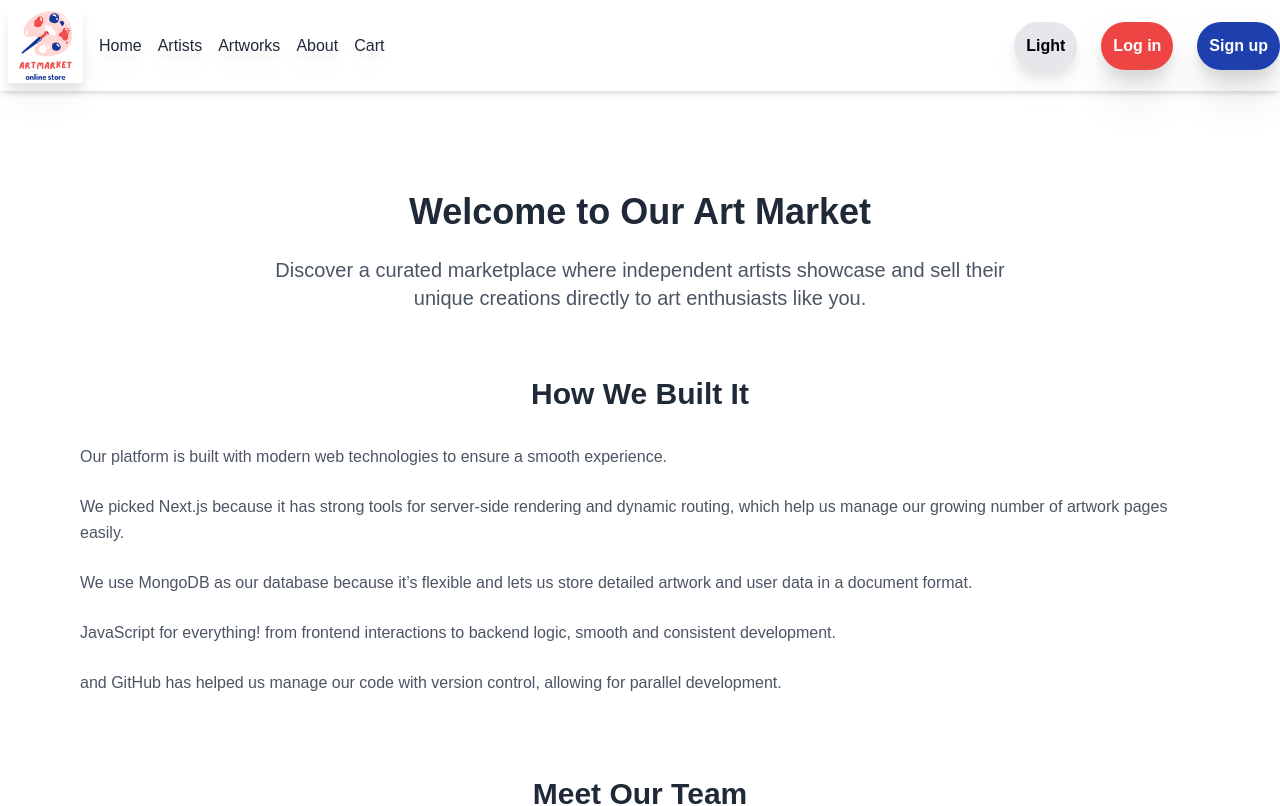
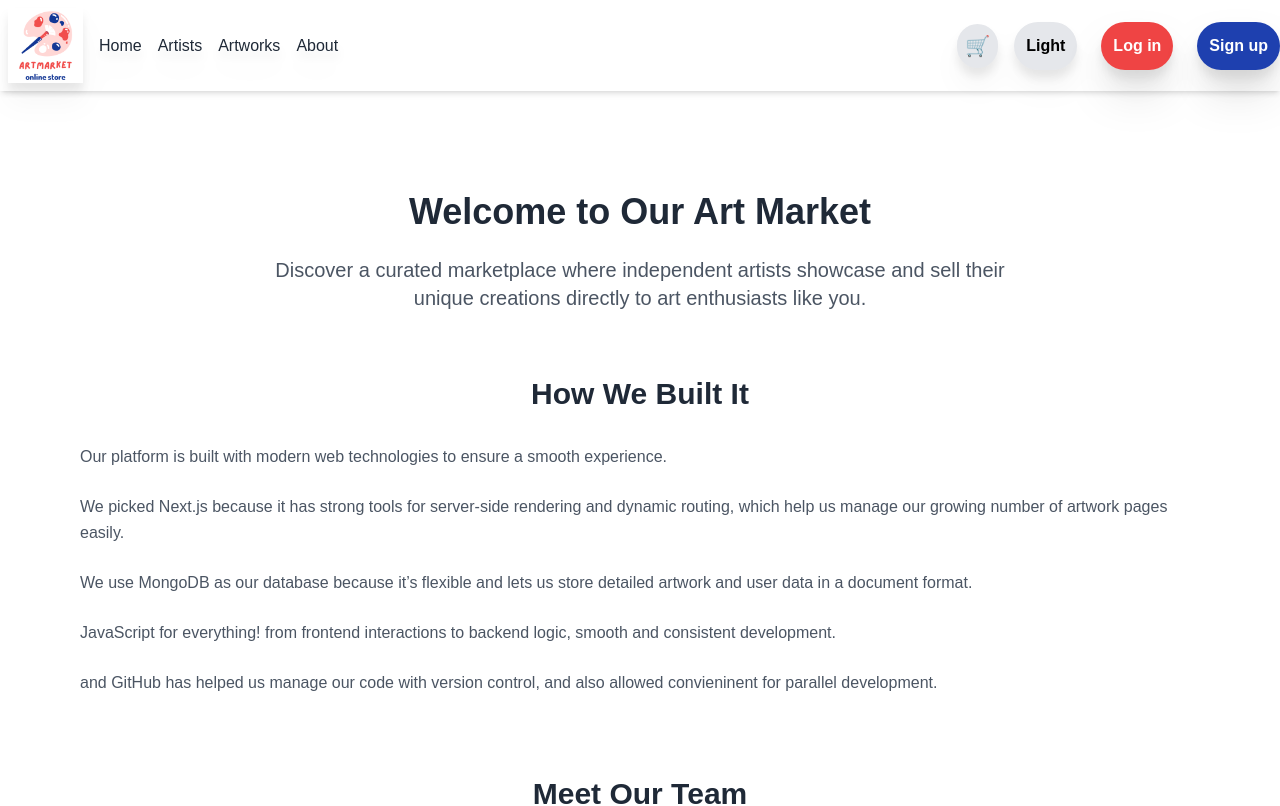
Before and after one commit to SagiYosofov/ArtMarketNextJs, a Next.js app: page /About in a window 1280 px wide. Shown: the top 806 px of the page. Built offline with nearby package versions, Linux system fonts and the light colour scheme; no server answers; the database is empty.

Commit message:
cart feedback

```diff
--- a/app/About/page.jsx
+++ b/app/About/page.jsx
@@ -38,7 +38,7 @@ const AboutPage = () => {
 
 
           <p className="leading-relaxed">
-          and GitHub has helped us manage our code with version control, allowing for parallel development.
+          and GitHub has helped us manage our code with version control, and also allowed convieninent for parallel development.
           </p>
         </div>
       </div>
--- a/app/Artworks/[artworkID]/page.jsx
+++ b/app/Artworks/[artworkID]/page.jsx
@@ -60,6 +60,8 @@ export default function ArtworkPage({ params }) {
       // Add complete artwork object to cart
       const updatedCart = [...existingCart, artworkToAdd];
       localStorage.setItem('artGalleryCart', JSON.stringify(updatedCart));
+      window.dispatchEvent(new Event('cartUpdate'));
+
 
       setAddedToCart(true);
       setTimeout(() => {
--- a/app/Cart/page.jsx
+++ b/app/Cart/page.jsx
@@ -51,6 +51,9 @@ const CartPage = () => {
         .filter(item => item.id !== itemId)
         .reduce((sum, item) => sum + parseFloat(item.price), 0);
       setTotalSum(newTotal);
+
+      // Dispatch custom event to notify of cart update
+      window.dispatchEvent(new Event('cartUpdate'));
     } catch (err) {
       console.error('Error removing item from cart:', err);
     }
--- a/app/layout.jsx
+++ b/app/layout.jsx
@@ -3,11 +3,13 @@ import "../styles/globals.css";
 import { UserProvider } from "../context/UserContext";
 import { DataProvider } from '@/context/DataContext';
 import Nav from '@/components/Nav';
+import { CartProvider } from "../context/CartContext";
 
 export default function RootLayout({ children }) {
   return (
     <html lang="en" suppressHydrationWarning>
       <body suppressHydrationWarning className="min-h-screen bg-white dark:bg-gray-900 text-gray-900 dark:text-gray-100">
+        <CartProvider>
           <DataProvider>
             <UserProvider>
               <Nav />
@@ -16,6 +18,7 @@ export default function RootLayout({ children }) {
               </main>
             </UserProvider>
           </DataProvider>
+        </CartProvider>
       </body>
     </html>
   );
--- a/components/Nav.jsx
+++ b/components/Nav.jsx
@@ -6,11 +6,13 @@ import Link from "next/link";
 import { useUser } from "../context/UserContext";
 import { useEffect, useState } from "react";
 import Image from 'next/image'
+import { useCart } from "../context/CartContext";
 
 const Nav = () => {
   const { user, setUser } = useUser(); // Access the user context
   const [isLoggedIn, setIsLoggedIn] = useState(false); // Track login status
   const [isMobileMenuOpen, setIsMobileMenuOpen] = useState(false); // Add this state
+  const { hasCartItems } = useCart();
 
   // Update the login status based on the user data
   useEffect(() => {
@@ -75,13 +77,22 @@ const Nav = () => {
           <Link href="/About" className="hover:underline mx-2 focus:outline-none text-gray-800 dark:text-white">
             About
           </Link>
-          <Link href="/Cart" className="hover:underline mx-2 focus:outline-none text-gray-800 dark:text-white">
-            Cart
-          </Link>
         </div>
 
         {/* Mobile & Desktop Controls */}
         <div className="flex items-center space-x-4">
+          {/* Cart Icon - Visible on both mobile and desktop */}
+          <Link
+            href="/Cart"
+            className={`p-2 rounded-full transition-colors ${
+              hasCartItems
+                ? 'bg-green-500 hover:bg-green-600 dark:bg-green-600 dark:hover:bg-green-700'
+                : 'bg-gray-200 hover:bg-gray-300 dark:bg-gray-700 dark:hover:bg-gray-600'
+            }`}
+          >
+            <span className="text-xl" role="img" aria-label="Shopping Cart">🛒</span>
+          </Link>
+
           <DarkLightSwitch />
 
           {/* Hamburger Menu Button */}
@@ -163,9 +174,6 @@ const Nav = () => {
           <Link href="/About" className="hover:underline focus:outline-none text-gray-800 dark:text-white" onClick={handleMobileMenuClick}>
             About
           </Link>
-          <Link href="/Cart" className="hover:underline focus:outline-none text-gray-800 dark:text-white" onClick={handleMobileMenuClick}>
-            Cart
-          </Link>
 
           <div className="flex flex-col space-y-2">
             {!isLoggedIn ? (
--- /dev/null
+++ b/context/CartContext.jsx
@@ -0,0 +1,46 @@
+"use client";
+
+import { createContext, useContext, useState, useEffect } from "react";
+
+const CartContext = createContext();
+
+export const CartProvider = ({ children }) => {
+  const [hasCartItems, setHasCartItems] = useState(false);
+
+  // Check cart status whenever localStorage changes
+  useEffect(() => {
+    const checkCart = () => {
+      try {
+        const cartData = JSON.parse(localStorage.getItem('artGalleryCart') || '[]');
+        setHasCartItems(cartData.length > 0);
+      } catch (err) {
+        setHasCartItems(false);
+      }
+    };
+
+    // Check initially
+    checkCart();
+
+    // Add event listener for storage changes
+    window.addEventListener('storage', checkCart);
+
+    // Create a custom event listener for cart updates
+    window.addEventListener('cartUpdate', checkCart);
+
+    // Cleanup
+    return () => {
+      window.removeEventListener('storage', checkCart);
+      window.removeEventListener('cartUpdate', checkCart);
+    };
+  }, []);
+
+  return (
+    <CartContext.Provider value={{ hasCartItems, setHasCartItems }}>
+      {children}
+    </CartContext.Provider>
+  );
+};
+
+export const useCart = () => {
+  return useContext(CartContext);
+};
```
Lines whose indentation alone changed are shown as unchanged.
